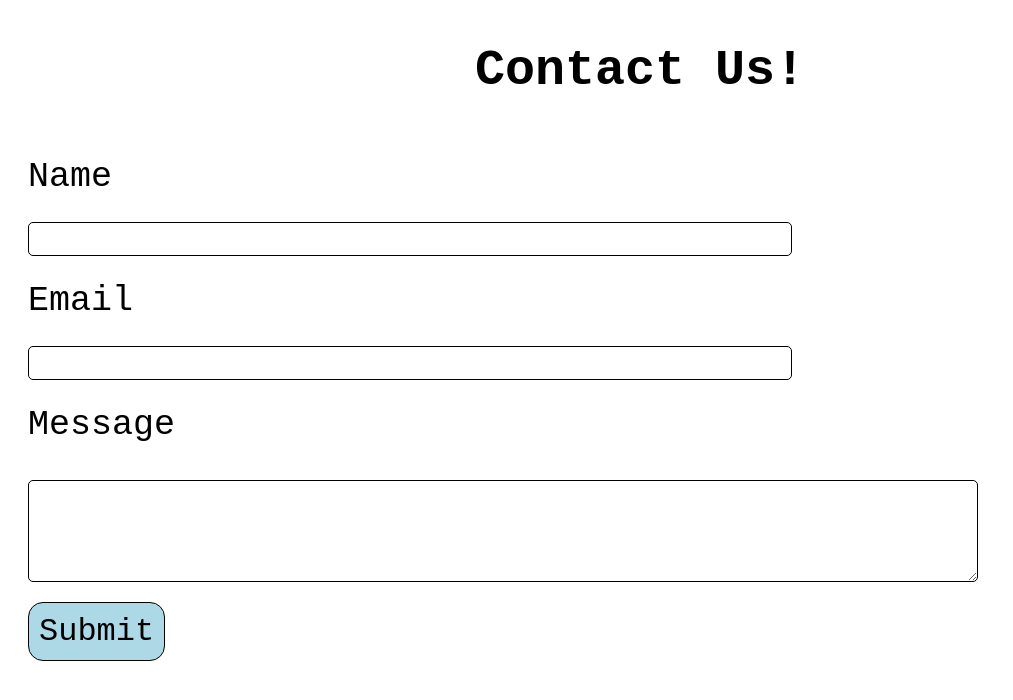
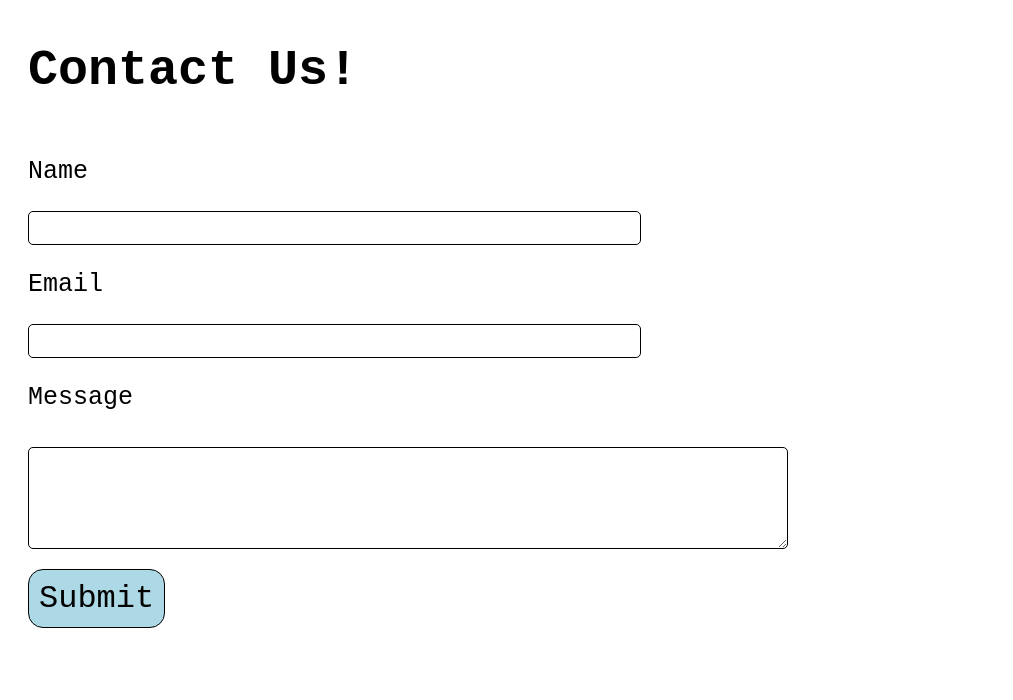
Before and after one commit to AdrianneTheDeveloper/contact-form, a plain HTML site: page index.html in a window 1280 px wide. Shown: the whole page, without its empty margins (0-1013 px from the left). Drawn offline with Linux system fonts and the light colour scheme.

Commit message:
Changed styling to add responsiveness for larger screens.

```diff
--- a/style.css
+++ b/style.css
@@ -81,17 +81,23 @@ button  {
 
 @media all and (min-width: 760px) {
     form {
-        width: 75%
+        width: 60%
+    }
+    .email-form h1 {
+        text-align: left;
+        padding-left: 20px;
     }
     .email-form label {
-        font-size: 35px;
+        font-size: 25px;
     }
     .email-form input[type="text"] {
        height: 30px;
-       width: 80%
+       width: 80%;
+       font-size: 1.5em;
     }
     .email-form textarea {
         height: 100px;
+        font-size: 1.5em;
     }
     .email-form button {
         font-size: 32px
```
